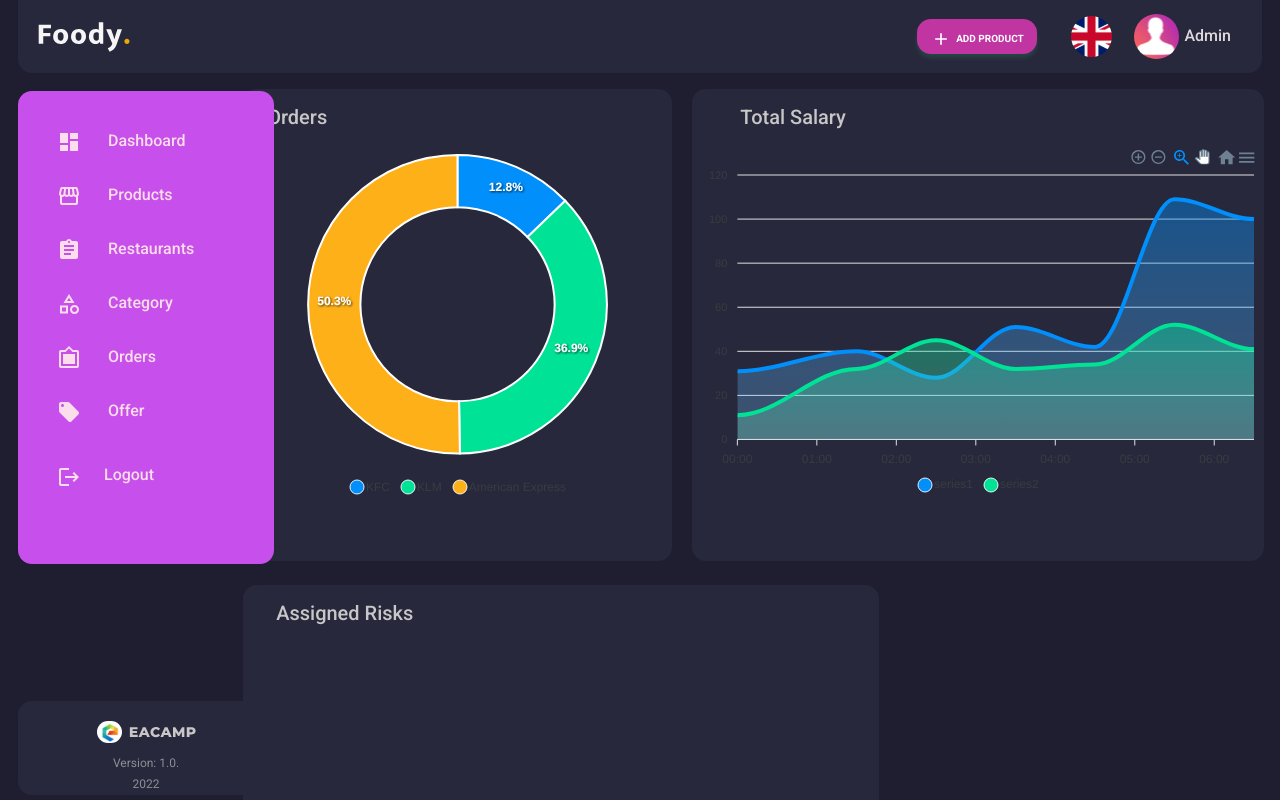
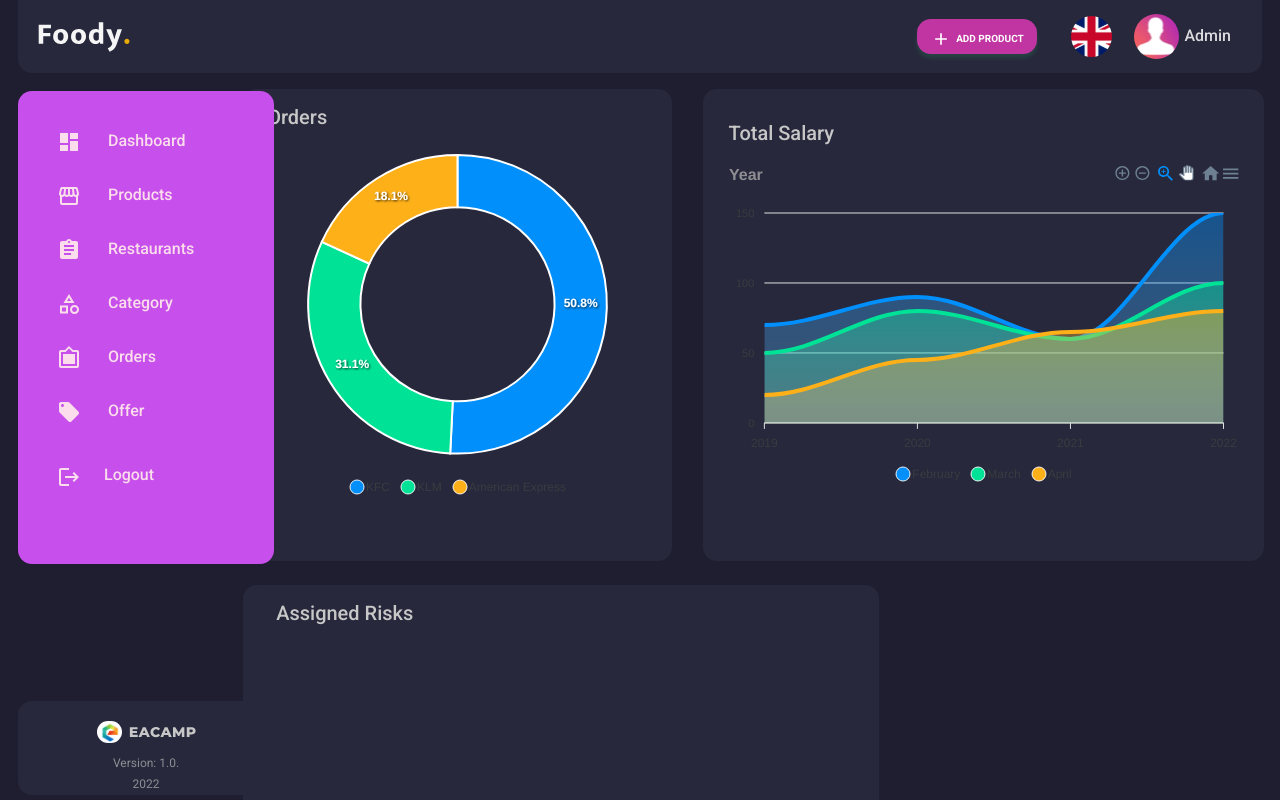
Before and after one commit to QurbanovaLamiya/Foody_Admin_React, a React (Create React App) app: page /panel/dashboard in a window 1280 px wide. Shown: the top 800 px of the page. Built offline with nearby package versions, Linux system fonts and the light colour scheme; sample sign-in values are in the browser's storage.

Commit message:
Update area apexchart

```diff
--- a/src/features/Dashboard/Charts/Area.js
+++ b/src/features/Dashboard/Charts/Area.js
@@ -1,43 +1,101 @@
-import React from 'react'
+import React from "react";
 import Chart from "react-apexcharts";
 
-
 const Area = () => {
-    const series = [{
-        name: 'series1',
-        data: [31, 40, 28, 51, 42, 109, 100]
-      }, {
-        name: 'series2',
-        data: [11, 32, 45, 32, 34, 52, 41]
-      }]
+  const series = [
+    {
+      name: "February",
+      data: [
+        {
+          x: 2019,
+          y: 70,
+        },
+        {
+          x: 2020,
+          y: 90,
+        },
+        {
+          x: 2021,
+          y: 60,
+        },
+        {
+          x: 2022,
+          y: 150,
+        },
+      ],
+    },
+    {
+      name: "March",
+      data: [
+        {
+          x: 2019,
+          y: 50,
+        },
+        {
+          x: 2020,
+          y: 80,
+        },
+        {
+          x: 2021,
+          y: 60,
+        },
+        {
+          x: 2022,
+          y: 100,
+        },
+      ],
+    },
+    {
+      name: "April",
+      data: [
+        {
+          x: 2019,
+          y: 20,
+        },
+        {
+          x: 2020,
+          y: 45,
+        },
+        {
+          x: 2021,
+          y: 65,
+        },
+        {
+          x: 2022,
+          y: 80,
+        },
+      ],
+    },
+  ];
   const options = {
     chart: {
-          height: 350,
-          type: 'area'
+      type: "area",
     },
     dataLabels: {
-          enabled: false
+      enabled: false,
     },
     stroke: {
-          curve: 'smooth'
-        },
-        xaxis: {
-          type: 'datetime',
-          categories: ["2018-09-19T00:00:00.000Z", "2018-09-19T01:30:00.000Z", "2018-09-19T02:30:00.000Z", "2018-09-19T03:30:00.000Z", "2018-09-19T04:30:00.000Z", "2018-09-19T05:30:00.000Z", "2018-09-19T06:30:00.000Z"]
+      curve: "smooth",
     },
     tooltip: {
       x: {
-            format: 'dd/MM/yy HH:mm'
+        format: "02/06/2022 19:30",
       },
     },
-      }
-
+    title: {
+      text: "Year",
+      style: {
+        color: "#8E8E93",
+        fontSize: "16px",
+      },
+    },
+  };
 
   return (
     <div>
-      <Chart series={series} options={options}  type="area"/>
+      <Chart series={series} options={options} type="area" />
     </div>
-  )
-}
+  );
+};
 
-export default Area
+export default Area;
--- a/src/features/Dashboard/Charts/Donut.js
+++ b/src/features/Dashboard/Charts/Donut.js
@@ -2,7 +2,7 @@ import React from "react";
 import Chart from "react-apexcharts";
 
 const Donut = () => {
-  const series = [25, 72, 98];
+  const series = [98, 60, 35];
   const options = {
     labels: ["KFC", "KLM", "American Express"],
     dataLabels: { enabled: true },
@@ -10,7 +10,7 @@ const Donut = () => {
       position: "bottom",
     },
     title: {
-      formatter:()=> "title",
+      formatter: () => "title",
       style: {
         align: "center",
         fontSize: "16px",
--- a/src/features/Dashboard/TotalSalary/TotalSalary.module.css
+++ b/src/features/Dashboard/TotalSalary/TotalSalary.module.css
@@ -1,6 +1,7 @@
 .Container {
   margin-bottom: 24px;
-  width: 56%;
+  padding: 16px;
+  width: 55%;
   height: 472px;
   background: #27283c;
   border-radius: 14px;
@@ -12,5 +13,5 @@
   font-size: 20px;
   line-height: 24px;
   color: #c7c7c7;
-  margin: 16px 48px;
+  margin: 16px 48px 16px 10px;
 }
```
Lines whose indentation alone changed are shown as unchanged.
